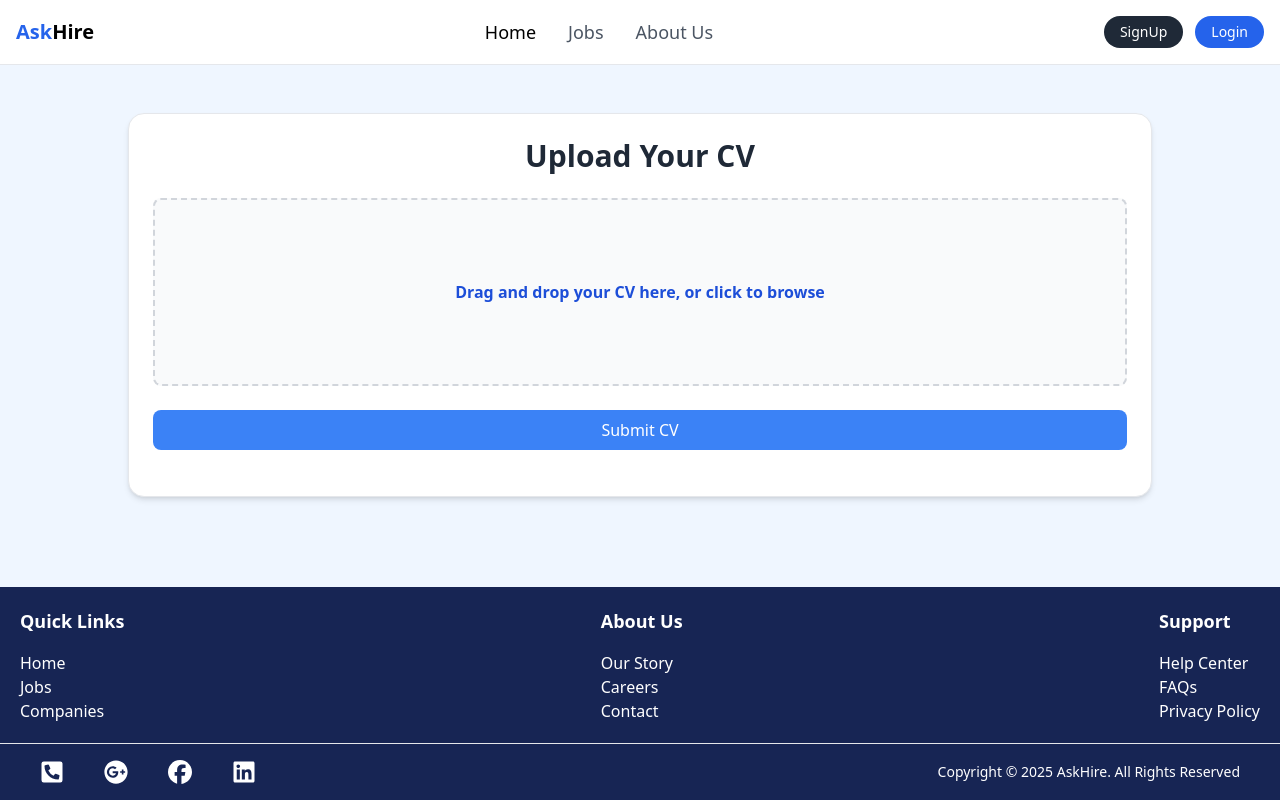
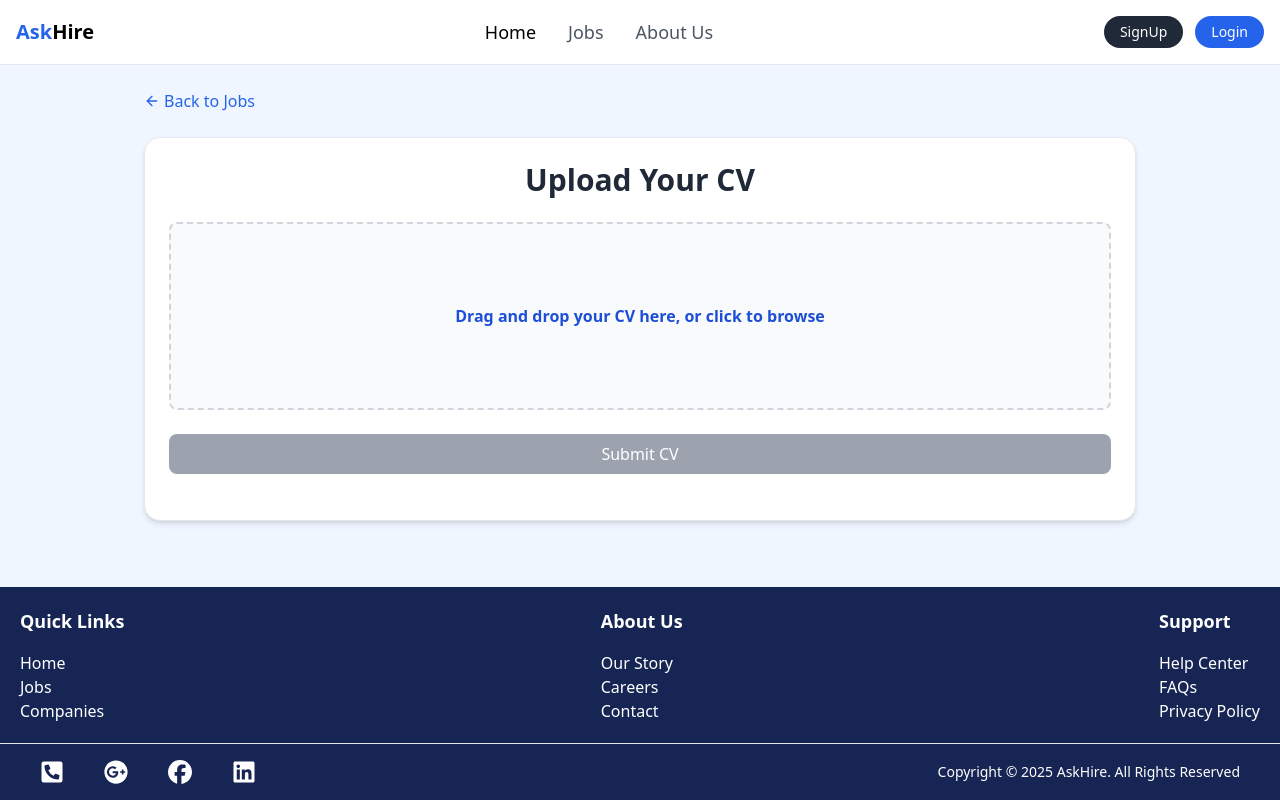
Before and after one commit to AskHire/AskHire-Frontend, a React (Vite) app: page /candidate/CVupload in a window 1280 px wide. Built offline with nearby package versions, Linux system fonts and the light colour scheme.

Commit message:
updated cv upload

```diff
--- a/src/pages/Candidate/CVUpload.jsx
+++ b/src/pages/Candidate/CVUpload.jsx
@@ -1,15 +1,178 @@
+// import React, { useState, useRef } from "react";
+// import axios from "axios";
+
+// const CVUpload = () => {
+//   const [file, setFile] = useState(null);
+//   const [previewUrl, setPreviewUrl] = useState("");
+//   const [message, setMessage] = useState("");
+//   const [uploadProgress, setUploadProgress] = useState(0);
+//   const fileInputRef = useRef(null);
+
+//   const userId = "53E4740B-D65F-488D-8515-1E6B9569F1EB";
+//   const vacancyId = "FA05BDD5-343F-4E51-A8A5-D2C336C0A5CF";
+
+//   const handleFileSelect = (selectedFile) => {
+//     if (selectedFile) {
+//       setFile(selectedFile);
+//       const url = URL.createObjectURL(selectedFile);
+//       setPreviewUrl(url);
+//       setMessage("");
+//       setUploadProgress(0);
+//     }
+//   };
+
+//   const handleFileChange = (e) => {
+//     handleFileSelect(e.target.files[0]);
+//   };
+
+//   const handleRemove = () => {
+//     setFile(null);
+//     setPreviewUrl("");
+//     setUploadProgress(0);
+//     if (fileInputRef.current) {
+//       fileInputRef.current.value = "";
+//     }
+//   };
+
+//   const handleUpload = async () => {
+//     if (!file) {
+//       setMessage("Please select a file first.");
+//       return;
+//     }
+
+//     const formData = new FormData();
+//     formData.append("file", file);
+
+//     try {
+//       await axios.post(
+//         `http://localhost:5190/api/CandidateFile/upload?userId=${userId}&vacancyId=${vacancyId}`,
+//         formData,
+//         {
+//           headers: {
+//             "Content-Type": "multipart/form-data",
+//           },
+//           onUploadProgress: (progressEvent) => {
+//             const percent = Math.round(
+//               (progressEvent.loaded * 100) / progressEvent.total
+//             );
+//             setUploadProgress(percent);
+//           },
+//         }
+//       );
+//       setMessage("CV uploaded successfully!");
+//       handleRemove();
+//     } catch (error) {
+//       console.error(error);
+//       setMessage("Error uploading CV.");
+//       setUploadProgress(0);
+//     }
+//   };
+
+//   const handleDrop = (e) => {
+//     e.preventDefault();
+//     e.stopPropagation();
+//     const droppedFile = e.dataTransfer.files[0];
+//     handleFileSelect(droppedFile);
+//   };
+
+//   const handleDragOver = (e) => {
+//     e.preventDefault();
+//     e.stopPropagation();
+//   };
+
+//   return (
+//     <div
+//       className="max-w-5xl mx-auto my-4 mt-10 p-6 min-h-96 border rounded-2xl shadow-md bg-white space-y-6"
+//       onDrop={handleDrop}
+//       onDragOver={handleDragOver}
+//     >
+//       <h2 className="text-3xl font-bold text-gray-800 text-center">Upload Your CV</h2>
+
+//       {/* Show drag and drop box only if no preview is shown */}
+//       {!previewUrl && (
+//         <div
+//           className="border-2 border-dashed border-gray-300 p-20 text-center rounded-lg bg-gray-50 hover:bg-gray-100 transition cursor-pointer"
+//           onClick={() => fileInputRef.current?.click()}
+//         >
+//           <p className="text-blue-700 font-semibold">
+//             Drag and drop your CV here, or click to browse
+//           </p>
+//           <input
+//             ref={fileInputRef}
+//             type="file"
+//             accept=".pdf"
+//             onChange={handleFileChange}
+//             className="hidden"
+//           />
+//         </div>
+//       )}
+
+//       {/* File Preview */}
+//       {previewUrl && (
+//         <div className="mt-4">
+//           <p className="text-gray-700 font-medium mb-2">Preview:</p>
+//           <iframe
+//             src={previewUrl}
+//             title="CV Preview"
+//             className="w-full h-[80vh] border rounded-md"
+//           ></iframe>
+
+//           <button
+//             onClick={handleRemove}
+//             className="mt-4 w-full bg-red-500 text-white py-2 px-4 rounded-lg hover:bg-red-600 transition duration-300"
+//           >
+//             Remove File
+//           </button>
+//         </div>
+//       )}
+
+//       {/* Upload Button */}
+//       <button
+//         onClick={handleUpload}
+//         className="w-full bg-blue-500 text-white py-2 px-4 rounded-lg hover:bg-blue-600 transition duration-300"
+//       >
+//         Submit CV
+//       </button>
+
+//       {/* Upload Progress Bar */}
+//       {uploadProgress > 0 && (
+//         <div className="mt-4 w-full bg-gray-200 rounded-full h-4">
+//           <div
+//             className="bg-blue-500 h-4 rounded-full transition-all duration-300 ease-in-out"
+//             style={{ width: `${uploadProgress}%` }}
+//           ></div>
+//           <p className="text-center text-sm text-gray-700 mt-1">{uploadProgress}%</p>
+//         </div>
+//       )}
+
+//       {/* Message */}
+//       {message && (
+//         <div className="mt-4 text-center text-green-600 font-medium">{message}</div>
+//       )}
+//     </div>
+//   );
+// };
+
+// export default CVUpload;
+
 import React, { useState, useRef } from "react";
+import { useParams, useLocation, useNavigate } from "react-router-dom";
+import { ArrowLeft } from "lucide-react";
 import axios from "axios";
 
 const CVUpload = () => {
+  const { vacancyId } = useParams(); // Get vacancy ID from URL params
+  const location = useLocation();
+  const navigate = useNavigate();
+  const jobData = location.state || {};
+
   const [file, setFile] = useState(null);
   const [previewUrl, setPreviewUrl] = useState("");
   const [message, setMessage] = useState("");
   const [uploadProgress, setUploadProgress] = useState(0);
   const fileInputRef = useRef(null);
 
-  const userId = "F00E071C-FFCB-4D6C-92DB-6444E5C5EFF7";
-  const vacancyId = "E745B9BF-DFA7-465E-AACC-45A3E123A199";
+  const userId = "53E4740B-D65F-488D-8515-1E6B9569F1EB"; // You might want to get this dynamically too
 
   const handleFileSelect = (selectedFile) => {
     if (selectedFile) {
@@ -60,7 +223,9 @@ const CVUpload = () => {
         }
       );
       setMessage("CV uploaded successfully!");
-      handleRemove();
+      setTimeout(() => {
+        navigate('/jobs'); // Redirect back to jobs page after successful upload
+      }, 2000);
     } catch (error) {
       console.error(error);
       setMessage("Error uploading CV.");
@@ -80,15 +245,43 @@ const CVUpload = () => {
     e.stopPropagation();
   };
 
+  const goBack = () => {
+    navigate(-1);
+  };
+
   return (
+    <div className="max-w-5xl mx-auto p-4">
+      {/* Header with back button */}
+      <button
+        onClick={goBack}
+        className="mb-6 flex items-center text-blue-600 hover:text-blue-800"
+      >
+        <ArrowLeft size={16} className="mr-1" />
+        Back to Jobs
+      </button>
+
+      {/* Job info header */}
+      {jobData.jobTitle && (
+        <div className="mb-6 p-4 bg-blue-50 rounded-lg">
+          <h2 className="text-xl font-semibold text-blue-800">
+            Applying for: {jobData.jobTitle}
+          </h2>
+          <p className="text-blue-600">
+            {jobData.location} • {jobData.type}
+          </p>
+        </div>
+      )}
+
       <div
-      className="max-w-5xl mx-auto my-4 mt-10 p-6 min-h-96 border rounded-2xl shadow-md bg-white space-y-6"
+        className="my-4 p-6 min-h-96 border rounded-2xl shadow-md bg-white space-y-6"
         onDrop={handleDrop}
         onDragOver={handleDragOver}
       >
-      <h2 className="text-3xl font-bold text-gray-800 text-center">Upload Your CV</h2>
+        <h2 className="text-3xl font-bold text-gray-800 text-center">
+          Upload Your CV
+        </h2>
 
-      {/* Show drag-and-drop box only if no preview is shown */}
+        {/* Show drag and drop box only if no preview is shown */}
         {!previewUrl && (
           <div
             className="border-2 border-dashed border-gray-300 p-20 text-center rounded-lg bg-gray-50 hover:bg-gray-100 transition cursor-pointer"
@@ -129,9 +322,10 @@ const CVUpload = () => {
         {/* Upload Button */}
         <button
           onClick={handleUpload}
-        className="w-full bg-blue-500 text-white py-2 px-4 rounded-lg hover:bg-blue-600 transition duration-300"
+          disabled={!file || uploadProgress > 0}
+          className="w-full bg-blue-500 text-white py-2 px-4 rounded-lg hover:bg-blue-600 transition duration-300 disabled:bg-gray-400 disabled:cursor-not-allowed"
         >
-        Submit CV
+          {uploadProgress > 0 ? 'Uploading...' : 'Submit CV'}
         </button>
 
         {/* Upload Progress Bar */}
@@ -141,14 +335,21 @@ const CVUpload = () => {
               className="bg-blue-500 h-4 rounded-full transition-all duration-300 ease-in-out"
               style={{ width: `${uploadProgress}%` }}
             ></div>
-          <p className="text-center text-sm text-gray-700 mt-1">{uploadProgress}%</p>
+            <p className="text-center text-sm text-gray-700 mt-1">
+              {uploadProgress}%
+            </p>
           </div>
         )}
 
         {/* Message */}
         {message && (
-        <div className="mt-4 text-center text-green-600 font-medium">{message}</div>
+          <div className={`mt-4 text-center font-medium ${
+            message.includes('Error') ? 'text-red-600' : 'text-green-600'
+          }`}>
+            {message}
+          </div>
         )}
+      </div>
     </div>
   );
 };
```
Lines whose indentation alone changed are shown as unchanged.
